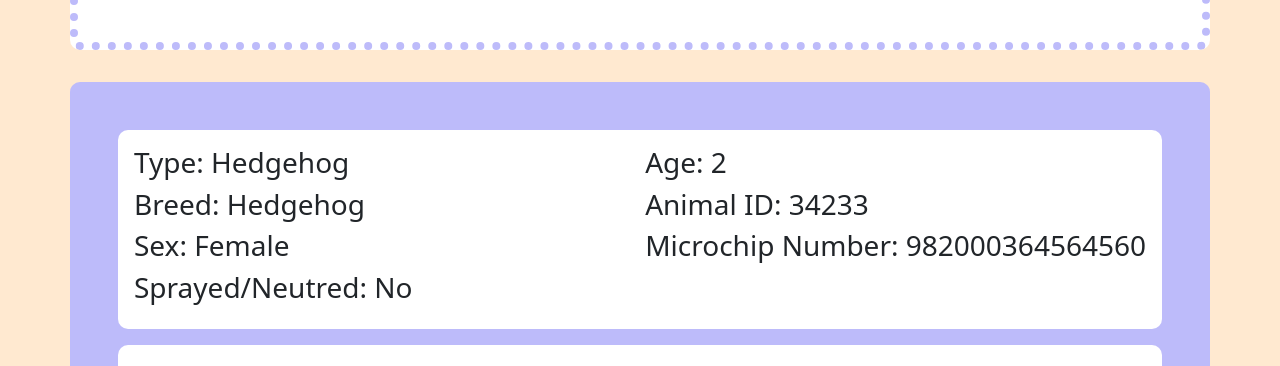
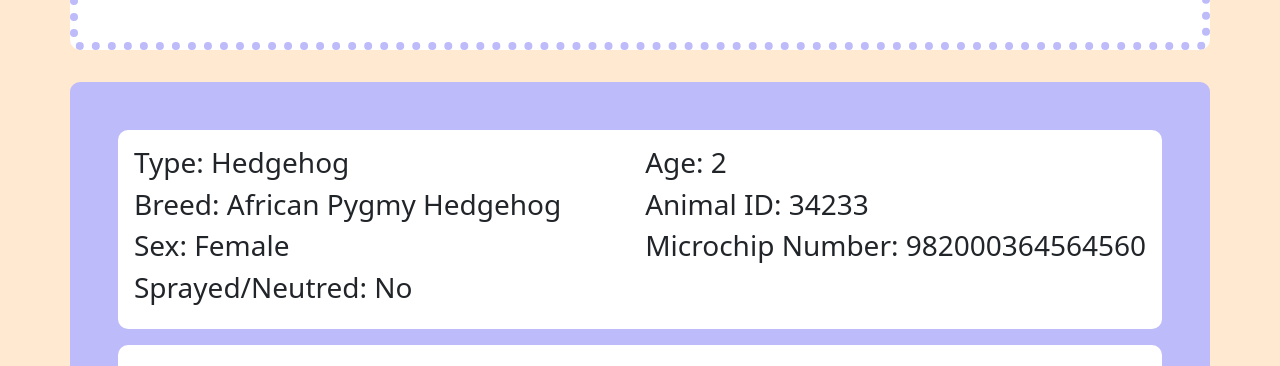
Before and after one commit to BlairyDev/ASE220-02, a plain HTML site: page pet-info/racy-info.html in a window 1280 px wide. Shown: the part 422-788 px from the top of the page. Drawn offline with nearby package versions, Linux system fonts and the light colour scheme.

Commit message:
Change incorrect gender and breed

```diff
--- a/pet-info/racy-info.html
+++ b/pet-info/racy-info.html
@@ -55,7 +55,7 @@
                                 <h3>Type: Hedgehog</h3>
                             </li>
                             <li>
-                                <h3>Breed: Hedgehog</h3>
+                                <h3>Breed: African Pygmy Hedgehog</h3>
                             </li>
                             <li>
                                 <h3>Sex: Female</h3>
```
Also changed, not shown: pet-info/willow-info.html (+1 -1 lines).
